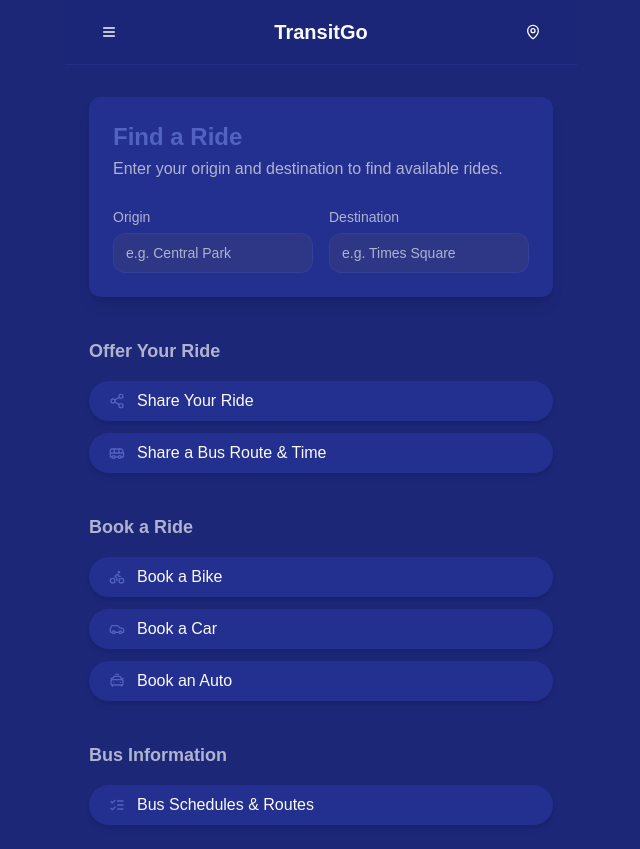
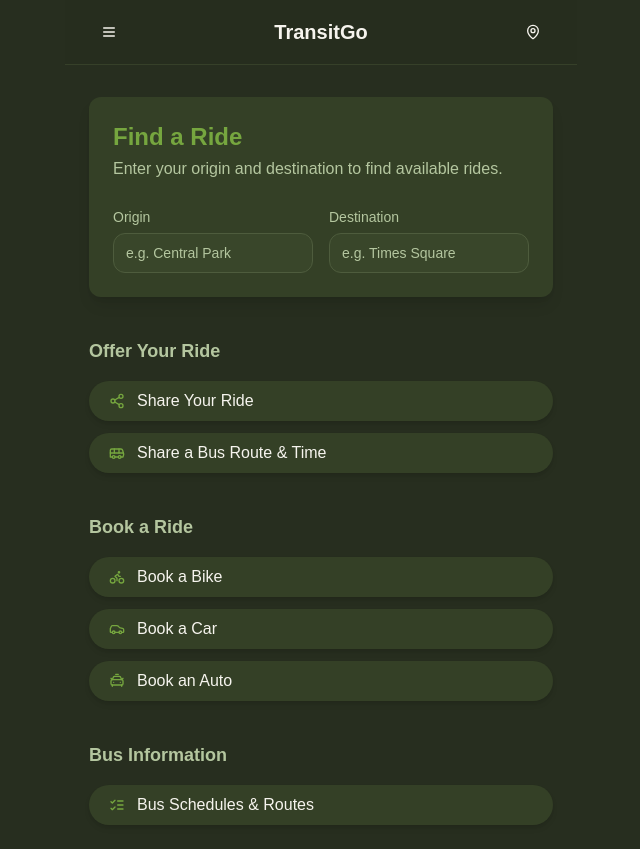
Before and after one commit to Kunal2bytes/uday1, a Next.js app: page / in a window 1280 px wide. Shown: the whole page, without its empty margins (319-959 px from the left). Built offline with nearby package versions, Linux system fonts and the light colour scheme.

Commit message:
change color take olive green

```diff
--- a/src/app/globals.css
+++ b/src/app/globals.css
@@ -1,3 +1,4 @@
+
 @tailwind base;
 @tailwind components;
 @tailwind utilities;
@@ -8,85 +9,116 @@ body {
 
 @layer base {
   :root {
-    --background: 0 0% 100%;
-    --foreground: 0 0% 3.9%;
-    --card: 0 0% 100%;
-    --card-foreground: 0 0% 3.9%;
-    --popover: 0 0% 100%;
-    --popover-foreground: 0 0% 3.9%;
-    --primary: 0 0% 9%;
-    --primary-foreground: 0 0% 98%;
-    --secondary: 0 0% 96.1%;
-    --secondary-foreground: 0 0% 9%;
-    --muted: 0 0% 96.1%;
-    --muted-foreground: 0 0% 45.1%;
-    --accent: 0 0% 96.1%;
-    --accent-foreground: 0 0% 9%;
-    --destructive: 0 84.2% 60.2%;
-    --destructive-foreground: 0 0% 98%;
-    --border: 0 0% 89.8%;
-    --input: 0 0% 89.8%;
-    --ring: 0 0% 3.9%;
-    --chart-1: 12 76% 61%;
-    --chart-2: 173 58% 39%;
-    --chart-3: 197 37% 24%;
-    --chart-4: 43 74% 66%;
-    --chart-5: 27 87% 67%;
-    --radius: 0.5rem; /* Default from ShadCN, user wants soft-rounded, this could be 0.75rem */
+    /* Original light theme values (currently overridden by dark theme defaults below) */
+    /* --background: 0 0% 100%; */
+    /* --foreground: 0 0% 3.9%; */
+    /* --card: 0 0% 100%; */
+    /* --card-foreground: 0 0% 3.9%; */
+    /* --popover: 0 0% 100%; */
+    /* --popover-foreground: 0 0% 3.9%; */
+    /* --primary: 0 0% 9%; */
+    /* --primary-foreground: 0 0% 98%; */
+    /* --secondary: 0 0% 96.1%; */
+    /* --secondary-foreground: 0 0% 9%; */
+    /* --muted: 0 0% 96.1%; */
+    /* --muted-foreground: 0 0% 45.1%; */
+    /* --accent: 0 0% 96.1%; */
+    /* --accent-foreground: 0 0% 9%; */
+    /* --destructive: 0 84.2% 60.2%; */
+    /* --destructive-foreground: 0 0% 98%; */
+    /* --border: 0 0% 89.8%; */
+    /* --input: 0 0% 89.8%; */
+    /* --ring: 0 0% 3.9%; */
+    /* --radius: 0.5rem; */
 
-    /* Default to dark theme values */
-    --background: 233 62% 29%; /* Dark navy blue #1A237E */
-    --foreground: 0 0% 98%;   /* White text */
+    /* Olive Green Dark Theme values */
+    --background: 88 20% 15%; /* Dark, desaturated olive */
+    --foreground: 45 30% 95%;   /* Very light beige/off-white text */
 
-    --card: 233 60% 35%; /* Slightly lighter than background #24308F */
-    --card-foreground: 0 0% 98%;
+    --card: 88 25% 20%; /* Slightly lighter olive for cards */
+    --card-foreground: 45 30% 95%;
 
-    --popover: 233 62% 20%; /* Darker for popovers #11184D */
-    --popover-foreground: 0 0% 98%;
+    --popover: 88 20% 12%; /* Darker olive for popovers */
+    --popover-foreground: 45 30% 95%;
 
-    --primary: 231 48% 54%; /* Deep blue #3F51B5 */
-    --primary-foreground: 0 0% 98%; /* White text on primary bg */
+    --primary: 88 45% 45%; /* Main olive green for interactive elements */
+    --primary-foreground: 45 40% 96%; /* Light text on primary bg */
 
-    --secondary: 233 39% 60%; /* A less prominent blue #5664B3 */
-    --secondary-foreground: 0 0% 98%;
+    --secondary: 88 30% 35%; /* Muted, mid-dark olive */
+    --secondary-foreground: 45 30% 95%;
 
-    --muted: 233 30% 45%; /* Muted elements #3B4B8C */
-    --muted-foreground: 233 25% 75%; /* Grey for section headers #A0A8D5 */
+    --muted: 88 20% 25%; /* Darker, desaturated olive for muted elements */
+    --muted-foreground: 88 25% 70%; /* Lighter olive for muted text */
 
-    --accent: 233 39% 68%; /* Muted indigo #5C6BC0 - for highlights, hover */
-    --accent-foreground: 0 0% 98%;
+    --accent: 88 40% 55%; /* Brighter olive for highlights, hover */
+    --accent-foreground: 45 40% 96%;
 
-    --destructive: 0 72% 51%; /* Brighter Red for dark theme */
-    --destructive-foreground: 0 0% 98%;
+    --destructive: 0 72% 51%; /* Standard bright red for destructive actions */
+    --destructive-foreground: 0 0% 98%; /* White text on destructive */
 
-    --border: 233 50% 40%; /* Border color #2C3A80 */
-    --input: 233 50% 35%;  /* Input background #222D6E */
-    --ring: 231 48% 60%;   /* Ring color - lighter primary #586DD8 */
+    --border: 88 20% 30%; /* Subtle olive border */
+    --input: 88 25% 22%;  /* Input background, slightly different from card */
+    --ring: 88 45% 50%;   /* Focus ring color, related to primary */
+
     --radius: 0.75rem; /* Softer rounded corners */
+
+    /* Chart colors for olive theme */
+    --chart-1: 80 40% 50%;  /* Primary olive */
+    --chart-2: 45 30% 60%;  /* Light brownish-beige */
+    --chart-3: 70 35% 40%;  /* Darker, muted green */
+    --chart-4: 90 25% 70%;  /* Very light, pale green */
+    --chart-5: 30 20% 55%;  /* Desaturated light brown */
+
+    /* Sidebar specific colors (olive theme) */
+    --sidebar-background: 88 25% 18%;      /* Slightly darker/distinct olive for sidebar bg */
+    --sidebar-foreground: 45 30% 90%;      /* Consistent light text */
+    --sidebar-primary: 88 45% 48%;         /* Sidebar primary, can be same as main primary */
+    --sidebar-primary-foreground: 45 40% 96%;
+    --sidebar-accent: 88 40% 58%;          /* Sidebar accent, can be same as main accent */
+    --sidebar-accent-foreground: 45 40% 96%;
+    --sidebar-border: 88 20% 28%;          /* Sidebar border */
+    --sidebar-ring: 88 45% 52%;            /* Sidebar ring */
   }
 
   .dark {
-    /* These values are now in :root, but kept for compatibility if .dark class is explicitly used */
-    --background: 233 62% 29%;
-    --foreground: 0 0% 98%;
-    --card: 233 60% 35%;
-    --card-foreground: 0 0% 98%;
-    --popover: 233 62% 20%;
-    --popover-foreground: 0 0% 98%;
-    --primary: 231 48% 54%;
-    --primary-foreground: 0 0% 98%;
-    --secondary: 233 39% 60%;
-    --secondary-foreground: 0 0% 98%;
-    --muted: 233 30% 45%;
-    --muted-foreground: 233 25% 75%;
-    --accent: 233 39% 68%;
-    --accent-foreground: 0 0% 98%;
+    /* Olive Green Dark Theme values (ensure consistency if .dark is explicitly used) */
+    --background: 88 20% 15%;
+    --foreground: 45 30% 95%;
+    --card: 88 25% 20%;
+    --card-foreground: 45 30% 95%;
+    --popover: 88 20% 12%;
+    --popover-foreground: 45 30% 95%;
+    --primary: 88 45% 45%;
+    --primary-foreground: 45 40% 96%;
+    --secondary: 88 30% 35%;
+    --secondary-foreground: 45 30% 95%;
+    --muted: 88 20% 25%;
+    --muted-foreground: 88 25% 70%;
+    --accent: 88 40% 55%;
+    --accent-foreground: 45 40% 96%;
     --destructive: 0 72% 51%;
     --destructive-foreground: 0 0% 98%;
-    --border: 233 50% 40%;
-    --input: 233 50% 35%;
-    --ring: 231 48% 60%;
+    --border: 88 20% 30%;
+    --input: 88 25% 22%;
+    --ring: 88 45% 50%;
     --radius: 0.75rem;
+
+    /* Chart colors for olive theme */
+    --chart-1: 80 40% 50%;
+    --chart-2: 45 30% 60%;
+    --chart-3: 70 35% 40%;
+    --chart-4: 90 25% 70%;
+    --chart-5: 30 20% 55%;
+
+    /* Sidebar specific colors (olive theme) */
+    --sidebar-background: 88 25% 18%;
+    --sidebar-foreground: 45 30% 90%;
+    --sidebar-primary: 88 45% 48%;
+    --sidebar-primary-foreground: 45 40% 96%;
+    --sidebar-accent: 88 40% 58%;
+    --sidebar-accent-foreground: 45 40% 96%;
+    --sidebar-border: 88 20% 28%;
+    --sidebar-ring: 88 45% 52%;
   }
 }
 
```
